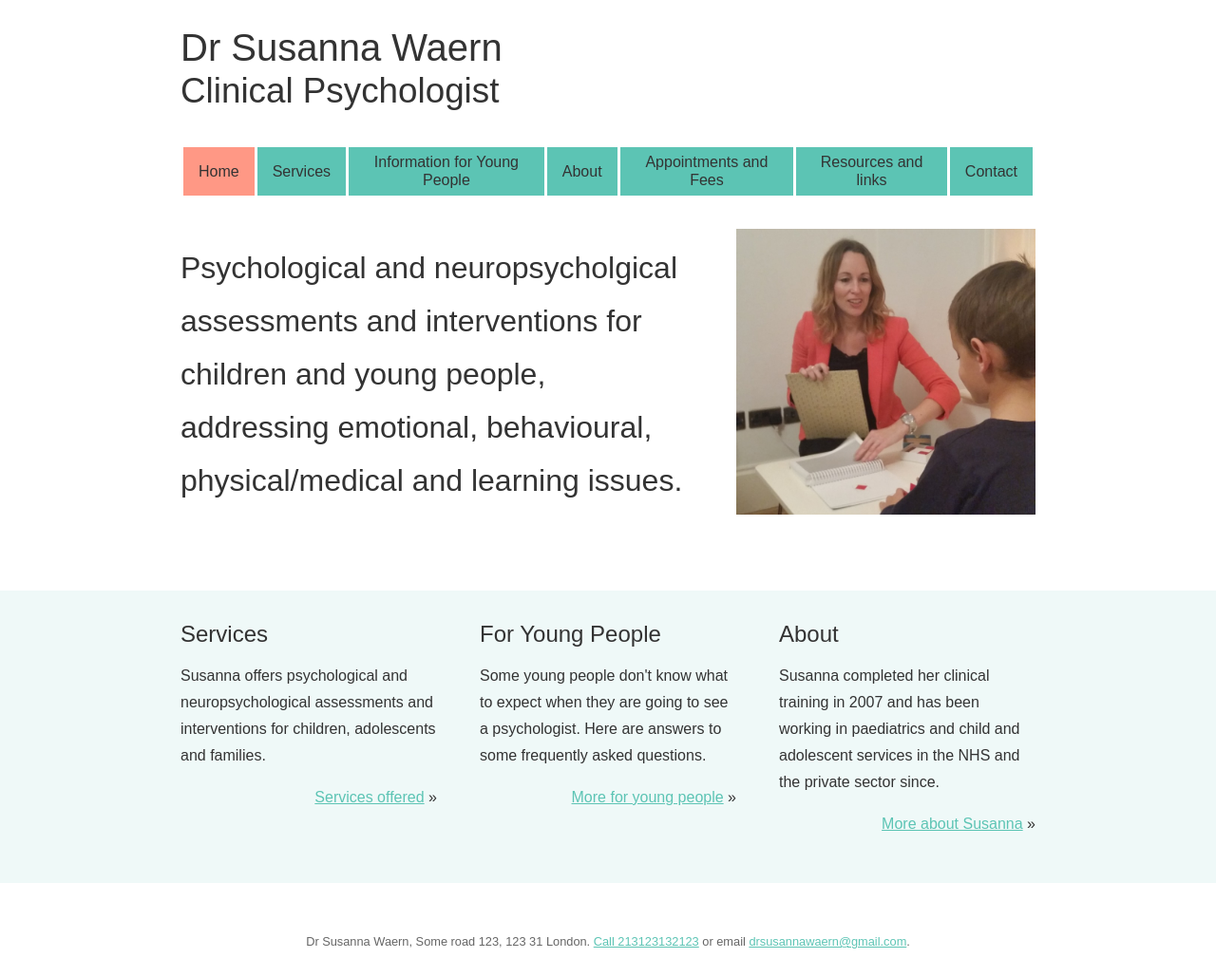
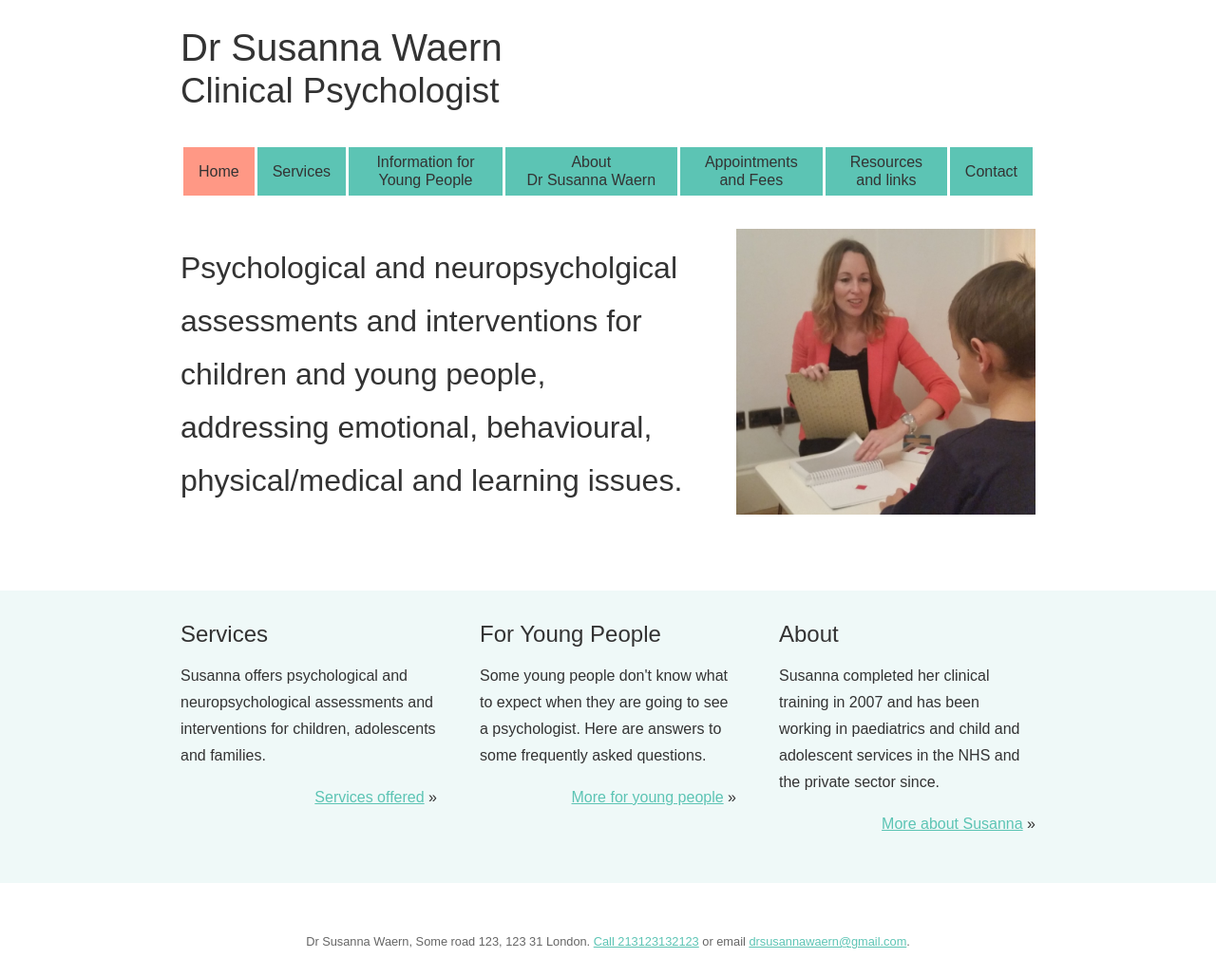
Before and after one commit to drsusannawaern/drsusannawaern.github.io, a Jekyll site: the page built from index.html, in a window 1280 px wide. Shown: the whole page at 95% size. Built offline with Jekyll 4.4.1, drawn with Linux system fonts in a browser that asks for light colours; some web fonts are replaced.

Commit message:
Ensure navigation items are not broken weirdly.

```diff
--- a/_layouts/default.html
+++ b/_layouts/default.html
@@ -17,10 +17,10 @@
       <ul>
         <li class="home"><a href="/">Home</a></li>
         <li class="services"><a href="/services/paediatrics">Services</a></li>
-        <li class="young-people"><a href="/information-for-young-people">Information for Young People</a></li>
-        <li class="about"><a href="/about">About</a></li>
-        <li class="appointments"><a href="/appointments-and-fees">Appointments and Fees</a></li>
-        <li class="resources"><a href="/resources-and-links">Resources and links</a></li>
+        <li class="young-people"><a href="/information-for-young-people">Information for Young&nbsp;People</a></li>
+        <li class="about"><a href="/about">About Dr&nbsp;Susanna&nbsp;Waern</a></li>
+        <li class="appointments"><a href="/appointments-and-fees">Appointments and&nbsp;Fees</a></li>
+        <li class="resources"><a href="/resources-and-links">Resources and&nbsp;links</a></li>
         <li class="contact"><a href="/contact">Contact</a></li>
       </ul>
     </nav>
```
